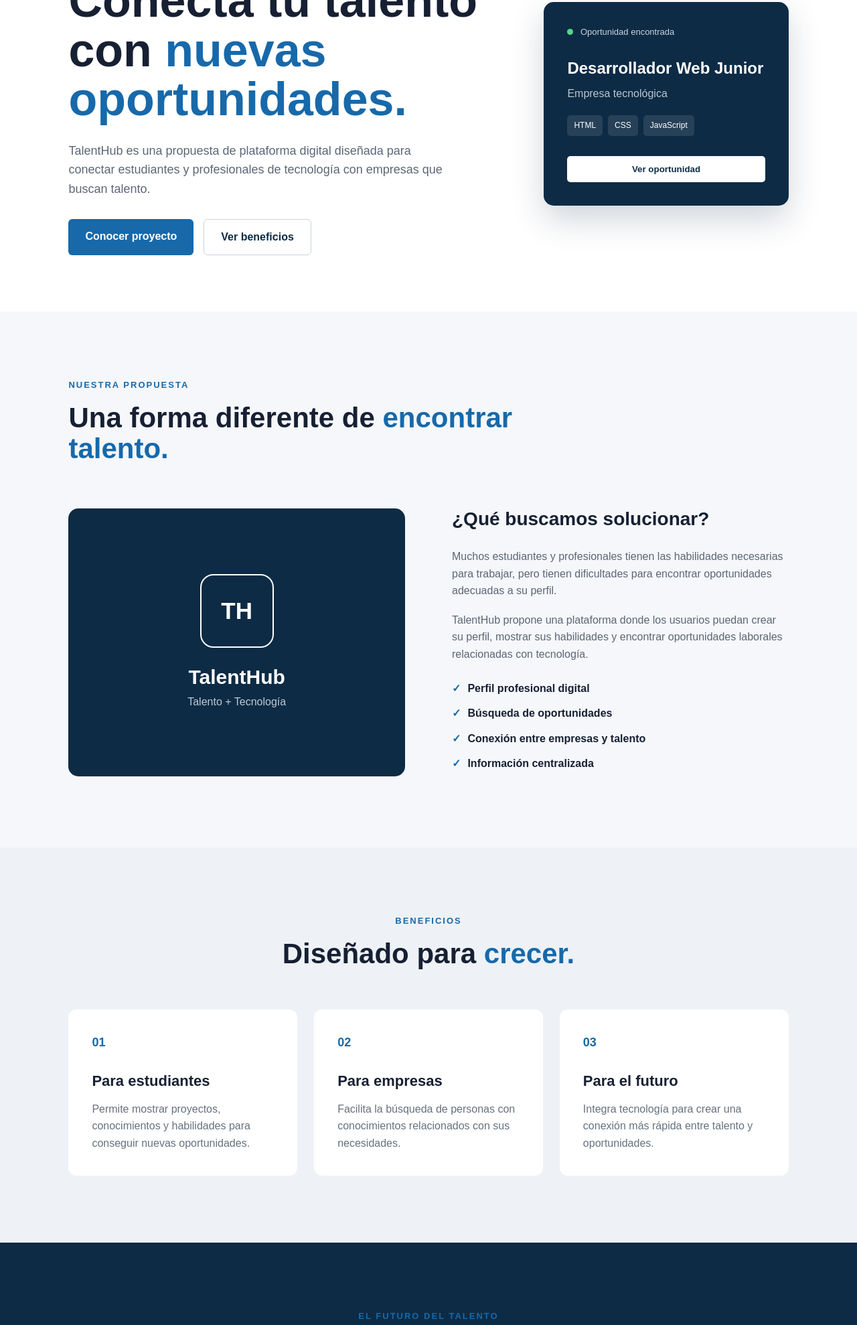
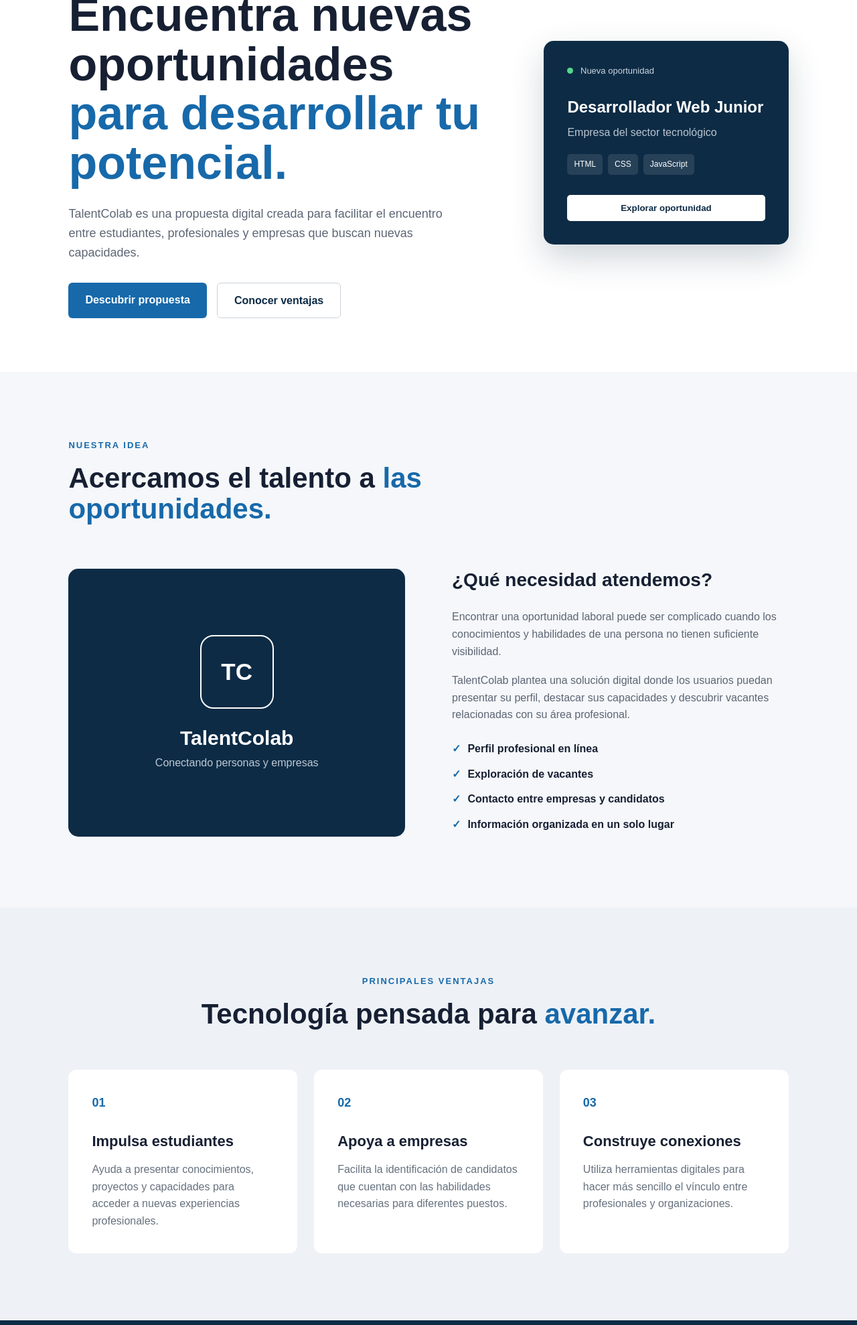
Before and after one commit to JazyelAe/talentcolab, a plain HTML site: page index.html in a window 1280 px wide. Shown: the part 230-2208 px from the top of the page at 67% size. Drawn offline with Linux system fonts and the light colour scheme.

Commit message:
Rename TalentHub to TalentColab and update content

````diff
--- a/index.html
+++ b/index.html
@@ -1,10 +1,11 @@
+```html
 <!DOCTYPE html>
 <html lang="es">
 <head>
     <meta charset="UTF-8">
     <meta name="viewport" content="width=device-width, initial-scale=1.0">
 
-    <title>TalentHub | Conecta tu talento</title>
+    <title>TalentColab | Impulsa tu talento</title>
 
     <link rel="stylesheet" href="style.css">
 </head>
@@ -15,13 +16,13 @@
     <header class="header">
 
         <div class="logo">
-            <span>Talent</span>Hub
+            <span>Talent</span>Colab
         </div>
 
         <nav class="navbar">
             <a href="#inicio">Inicio</a>
-            <a href="#proyecto">Proyecto</a>
-            <a href="#beneficios">Beneficios</a>
+            <a href="#proyecto">Nuestra idea</a>
+            <a href="#beneficios">Ventajas</a>
             <a href="#contacto">Contacto</a>
         </nav>
 
@@ -30,34 +31,36 @@
     </header>
 
 
-    <!-- CUERPO / HOME -->
+    <!-- INICIO -->
     <main>
 
         <section id="inicio" class="hero">
 
             <div class="hero-text">
 
-                <p class="tag">INNOVACIÓN • TECNOLOGÍA • TALENTO</p>
+                <p class="tag">TECNOLOGÍA • TALENTO • OPORTUNIDADES</p>
 
                 <h1>
-                    Conecta tu talento con
-                    <span>nuevas oportunidades.</span>
+                    Encuentra nuevas oportunidades
+                    <span>para desarrollar tu potencial.</span>
                 </h1>
 
                 <p>
-                    TalentHub es una propuesta de plataforma digital
-                    diseñada para conectar estudiantes y profesionales
-                    de tecnología con empresas que buscan talento.
+                    TalentColab es una propuesta digital creada para
+                    facilitar el encuentro entre estudiantes, profesionales
+                    y empresas que buscan nuevas capacidades.
                 </p>
 
                 <div class="buttons">
+
                     <a href="#proyecto" class="btn primary">
-                        Conocer proyecto
+                        Descubrir propuesta
                     </a>
 
                     <a href="#beneficios" class="btn secondary">
-                        Ver beneficios
+                        Conocer ventajas
                     </a>
+
                 </div>
 
             </div>
@@ -67,12 +70,12 @@
 
                 <div class="card-top">
                     <span class="status"></span>
-                    Oportunidad encontrada
+                    Nueva oportunidad
                 </div>
 
                 <h3>Desarrollador Web Junior</h3>
 
-                <p>Empresa tecnológica</p>
+                <p>Empresa del sector tecnológico</p>
 
                 <div class="skills">
                     <span>HTML</span>
@@ -81,7 +84,7 @@
                 </div>
 
                 <button onclick="mostrarMensaje()">
-                    Ver oportunidad
+                    Explorar oportunidad
                 </button>
 
             </div>
@@ -93,47 +96,63 @@
         <section id="proyecto" class="section">
 
             <div class="section-title">
-                <p class="tag">NUESTRA PROPUESTA</p>
+
+                <p class="tag">NUESTRA IDEA</p>
 
                 <h2>
-                    Una forma diferente de
-                    <span>encontrar talento.</span>
+                    Acercamos el talento a
+                    <span>las oportunidades.</span>
                 </h2>
+
             </div>
+
 
             <div class="project-content">
 
                 <div class="project-image">
+
                     <div class="image-content">
-                        <div class="big-icon">TH</div>
-                        <h3>TalentHub</h3>
-                        <p>Talento + Tecnología</p>
+
+                        <div class="big-icon">
+                            TC
+                        </div>
+
+                        <h3>TalentColab</h3>
+
+                        <p>Conectando personas y empresas</p>
+
                     </div>
+
                 </div>
+
 
                 <div class="project-text">
 
-                    <h3>¿Qué buscamos solucionar?</h3>
+                    <h3>¿Qué necesidad atendemos?</h3>
 
                     <p>
-                        Muchos estudiantes y profesionales tienen las
-                        habilidades necesarias para trabajar, pero
-                        tienen dificultades para encontrar oportunidades
-                        adecuadas a su perfil.
+                        Encontrar una oportunidad laboral puede ser
+                        complicado cuando los conocimientos y habilidades
+                        de una persona no tienen suficiente visibilidad.
                     </p>
 
                     <p>
-                        TalentHub propone una plataforma donde los
-                        usuarios puedan crear su perfil, mostrar sus
-                        habilidades y encontrar oportunidades laborales
-                        relacionadas con tecnología.
+                        TalentColab plantea una solución digital donde
+                        los usuarios puedan presentar su perfil, destacar
+                        sus capacidades y descubrir vacantes relacionadas
+                        con su área profesional.
                     </p>
 
                     <ul>
-                        <li>Perfil profesional digital</li>
-                        <li>Búsqueda de oportunidades</li>
-                        <li>Conexión entre empresas y talento</li>
-                        <li>Información centralizada</li>
+
+                        <li>Perfil profesional en línea</li>
+
+                        <li>Exploración de vacantes</li>
+
+                        <li>Contacto entre empresas y candidatos</li>
+
+                        <li>Información organizada en un solo lugar</li>
+
                     </ul>
 
                 </div>
@@ -148,11 +167,11 @@
 
             <div class="section-title center">
 
-                <p class="tag">BENEFICIOS</p>
+                <p class="tag">PRINCIPALES VENTAJAS</p>
 
                 <h2>
-                    Diseñado para
-                    <span>crecer.</span>
+                    Tecnología pensada para
+                    <span>avanzar.</span>
                 </h2>
 
             </div>
@@ -164,12 +183,12 @@
 
                     <div class="icon">01</div>
 
-                    <h3>Para estudiantes</h3>
+                    <h3>Impulsa estudiantes</h3>
 
                     <p>
-                        Permite mostrar proyectos, conocimientos
-                        y habilidades para conseguir nuevas
-                        oportunidades.
+                        Ayuda a presentar conocimientos, proyectos
+                        y capacidades para acceder a nuevas
+                        experiencias profesionales.
                     </p>
 
                 </article>
@@ -179,12 +198,12 @@
 
                     <div class="icon">02</div>
 
-                    <h3>Para empresas</h3>
+                    <h3>Apoya a empresas</h3>
 
                     <p>
-                        Facilita la búsqueda de personas con
-                        conocimientos relacionados con sus
-                        necesidades.
+                        Facilita la identificación de candidatos
+                        que cuentan con las habilidades necesarias
+                        para diferentes puestos.
                     </p>
 
                 </article>
@@ -194,11 +213,12 @@
 
                     <div class="icon">03</div>
 
-                    <h3>Para el futuro</h3>
+                    <h3>Construye conexiones</h3>
 
                     <p>
-                        Integra tecnología para crear una conexión
-                        más rápida entre talento y oportunidades.
+                        Utiliza herramientas digitales para hacer
+                        más sencillo el vínculo entre profesionales
+                        y organizaciones.
                     </p>
 
                 </article>
@@ -213,21 +233,21 @@
 
             <div>
 
-                <p class="tag">EL FUTURO DEL TALENTO</p>
+                <p class="tag">NUEVAS POSIBILIDADES</p>
 
                 <h2>
-                    Tu siguiente oportunidad
-                    <span>puede comenzar aquí.</span>
+                    El próximo paso de tu carrera
+                    <span>puede empezar aquí.</span>
                 </h2>
 
                 <p>
-                    Conoce nuestra propuesta y descubre cómo
-                    la tecnología puede facilitar la conexión
-                    entre personas y empresas.
+                    Descubre una nueva manera de presentar tus
+                    capacidades y encontrar oportunidades dentro
+                    del mundo tecnológico.
                 </p>
 
                 <button class="btn primary" onclick="mostrarMensaje()">
-                    Comenzar
+                    Conocer TalentColab
                 </button>
 
             </div>
@@ -241,17 +261,17 @@
     <footer id="contacto">
 
         <div class="footer-logo">
-            <span>Talent</span>Hub
+            <span>Talent</span>Colab
         </div>
 
         <p>
-            Innovación para conectar talento y oportunidades.
+            Tecnología que conecta capacidades con oportunidades.
         </p>
 
         <div class="footer-line"></div>
 
         <p class="copyright">
-            © 2026 TalentHub | Producto 1
+            © 2026 TalentColab | Producto 1
         </p>
 
     </footer>
@@ -261,3 +281,4 @@
 
 </body>
 </html>
+```
````
